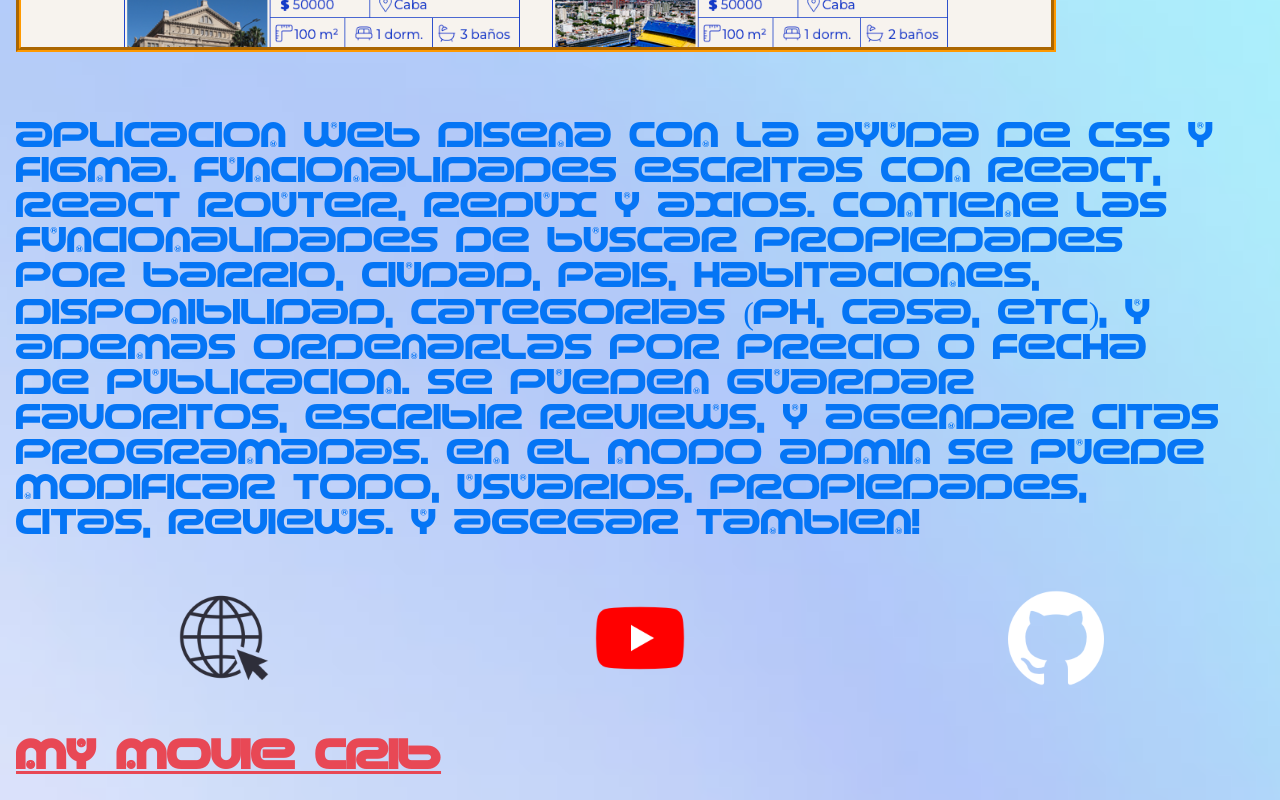
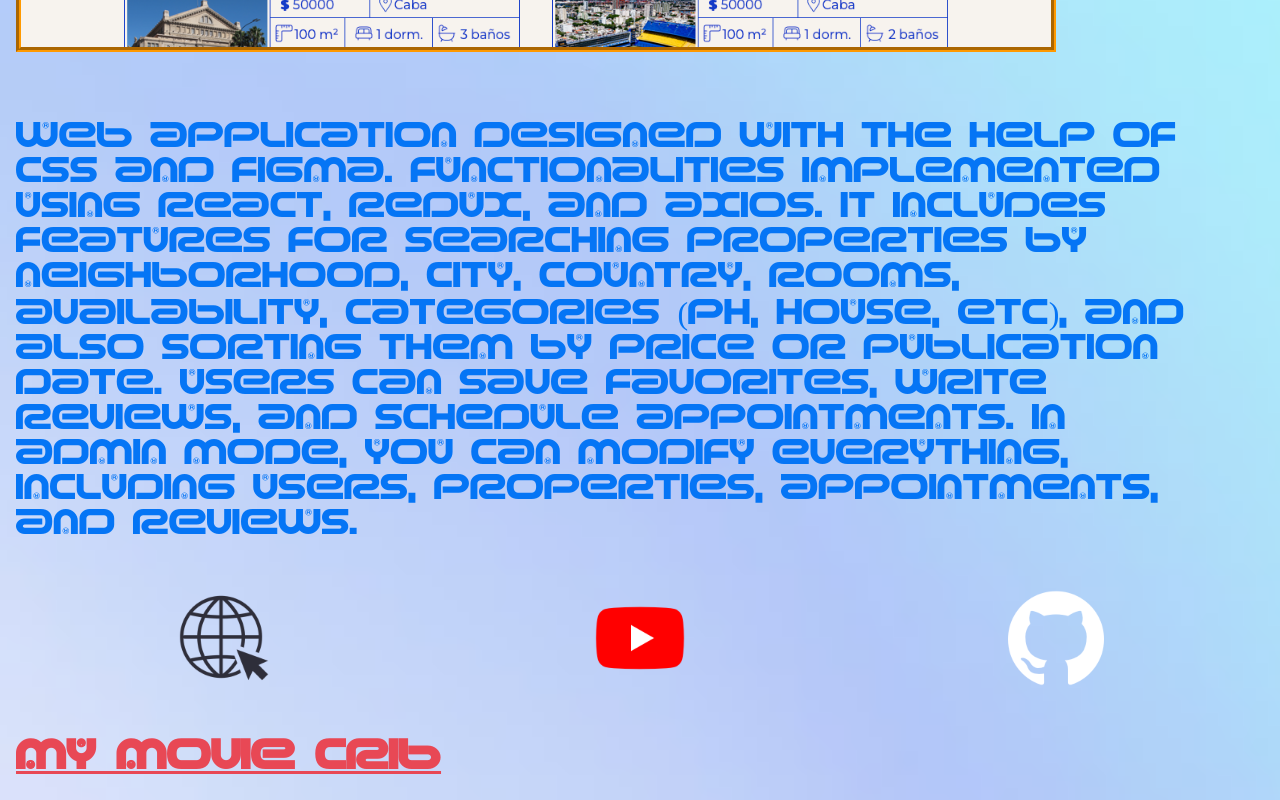
Before and after one commit to pibelanzallamas/brandon-portfolio, a React (Create React App) app: page /projects in a window 1280 px wide. Shown: the part 940-1740 px from the top of the page. Built offline with nearby package versions, Linux system fonts and the light colour scheme.

Commit message:
videos ok

```diff
--- a/src/components/Credits.jsx
+++ b/src/components/Credits.jsx
@@ -15,7 +15,7 @@ function Credits() {
       </div>
 
       <div className="button-inicio">
-        <a onClick={scrollToTop}>Inicio</a>
+        <a onClick={scrollToTop}>Top</a>
       </div>
     </div>
   );
--- a/src/components/Profile.jsx
+++ b/src/components/Profile.jsx
@@ -16,7 +16,7 @@ function Profile() {
             Born and rise in Argentina. I like design. I like innovation. I like
             exploring new fields. I like good products.
           </p>
-          <div className="project-title">techonlogies</div>
+          <div className="project-title">technologies</div>
           <ul className="lists">
             <li>NodeJs</li>
             <li>React</li>
--- a/src/components/Videos.jsx
+++ b/src/components/Videos.jsx
@@ -1,4 +1,5 @@
 import Credits from "./Credits";
+import projects from "../utils/MisProyectos";
 
 function Videos() {
   return (
@@ -6,6 +7,25 @@ function Videos() {
       <div className="content">
         <div id="videos" name="videos" className="title">
           <h1>videos</h1>
+          {projects.map((project) => {
+            return (
+              <>
+                <p className="project-title" key={project.id}>
+                  {project.name}
+                </p>
+                <iframe
+                  width="100%"
+                  height="auto"
+                  src="https://www.youtube.com/embed/yAHY14qSS8Y?si=yesp3E0Jl0I8-qza"
+                  title="YouTube video player"
+                  frameborder="0"
+                  allow="accelerometer; autoplay; clipboard-write; encrypted-media; gyroscope; picture-in-picture; web-share"
+                  allowfullscreen
+                  className="videos"
+                ></iframe>
+              </>
+            );
+          })}
         </div>
         <Credits />
       </div>
--- a/src/styles/App.css
+++ b/src/styles/App.css
@@ -73,57 +73,6 @@
   border: #ff9900 4px solid;
 }
 
-.profile-title {
-  padding: 1rem;
-  font-size: 1.5rem;
-  padding-top: 3rem;
-  padding-bottom: 1rem;
-}
-
-.profile-pic {
-  text-align: center;
-}
-.profile-pic img {
-  width: 45%;
-  height: 45%;
-  border-radius: 50%;
-  border: #ff9900 5px groove;
-}
-
-.profile-description {
-  padding-top: 0;
-  padding-left: 1rem;
-  padding-right: 1.5rem;
-  padding-bottom: 2rem;
-}
-
-.lists {
-  padding-left: 2rem;
-}
-
-.bio {
-  padding-left: 1rem;
-}
-
-@media (min-width: 700px) {
-  .profile-title {
-    text-decoration: underline;
-    font-size: 2rem;
-    padding-bottom: 3rem;
-  }
-  .profile-description {
-    font-size: 2rem;
-    padding-right: 3rem;
-  }
-  .profile-pic {
-    padding-left: 10rem;
-    padding-right: 10rem;
-    padding-bottom: 3rem;
-  }
-  .profile-pic img {
-    border: #ff9900 10px groove;
-  }
-}
 .project-title {
   font-size: 1.3rem;
   padding-top: 2rem;
@@ -195,6 +144,57 @@
     width: auto;
   }
 }
+.profile-title {
+  padding: 1rem;
+  font-size: 1.5rem;
+  padding-top: 3rem;
+  padding-bottom: 1rem;
+}
+
+.profile-pic {
+  text-align: center;
+}
+.profile-pic img {
+  width: 45%;
+  height: 45%;
+  border-radius: 50%;
+  border: #ff9900 5px groove;
+}
+
+.profile-description {
+  padding-top: 0;
+  padding-left: 1rem;
+  padding-right: 1.5rem;
+  padding-bottom: 2rem;
+}
+
+.lists {
+  padding-left: 2rem;
+}
+
+.bio {
+  padding-left: 1rem;
+}
+
+@media (min-width: 700px) {
+  .profile-title {
+    text-decoration: underline;
+    font-size: 2rem;
+    padding-bottom: 3rem;
+  }
+  .profile-description {
+    font-size: 2rem;
+    padding-right: 3rem;
+  }
+  .profile-pic {
+    padding-left: 10rem;
+    padding-right: 10rem;
+    padding-bottom: 3rem;
+  }
+  .profile-pic img {
+    border: #ff9900 10px groove;
+  }
+}
 .contact-links {
   font-size: 1.3rem;
   padding: 1rem;
--- a/src/styles/App.sass
+++ b/src/styles/App.sass
@@ -18,8 +18,9 @@ $red-crayola: #e84855ff
 
 @import "Navbar"
 @import "Home"
+@import "Projects"
+@import "Videos"
 @import "Profile"
-@import "Projects"
 @import "Contact"
 @import "Credits"
 
--- a/src/utils/MisProyectos.js
+++ b/src/utils/MisProyectos.js
@@ -6,17 +6,10 @@ const projects = [
     month: "sep",
     author: "Brandon Castillo",
     image: "/house-of-dev-image.png",
-    web: "www",
-    youtube: "youtube",
+    web: "https://house-of-dev-client.vercel.app",
+    youtube: "https://youtu.be/yAHY14qSS8Y",
     github: "https://github.com/pibelanzallamas/house-of-dev-client",
-    description: `Aplicación web diseña con la ayuda de Css y Figma.
-    Funcionalidades escritas con React, React Router, Redux y Axios.
-    Contiene las funcionalidades de buscar propiedades por barrio,
-    ciudad, pais, habitaciones, disponibilidad, categorias (PH, Casa,
-    etc), y ademas ordenarlas por precio o fecha de publicación. Se
-    pueden guardar favoritos, escribir reviews, y agendar citas
-    programadas. En el modo admin se puede modificar todo, usuarios,
-    propiedades, citas, reviews. Y agegar también!`,
+    description: `Web application designed with the help of CSS and Figma. Functionalities implemented using React, Redux, and Axios. It includes features for searching properties by neighborhood, city, country, rooms, availability, categories (PH, House, etc), and also sorting them by price or publication date. Users can save favorites, write reviews, and schedule appointments. In admin mode, you can modify everything, including users, properties, appointments, and reviews.`,
     tags: ["html", "css", "nodejs", "express", "postgres", "sql"],
   },
   {
@@ -29,8 +22,7 @@ const projects = [
     web: "",
     youtube: "youtube",
     github: "https://github.com/pibelanzallamas/26-checkpoint-TMDB",
-    description: `Motor principal de búsqueda de películas que permite marcar favoritos,
-    explorar las más populares, ver sus sitios web y más.`,
+    description: `Main movie search engine that allows you to bookmark favorites, explore the most popular ones, get their details, visit their websites, and more.`,
     tags: ["html", "css", "nodejs", "express", "postgres", "sql"],
   },
   {
@@ -43,8 +35,7 @@ const projects = [
     web: "https://pibelanzallamas.github.io/metalhead",
     youtube: "youtube",
     github: "https://github.com/pibelanzallamas/metalhead",
-    description: `Proyecto individual donde recopilo muchos de mis
-    videojuegos favoritos de la playstation 1 y sus canciones.`,
+    description: `Personal project of mine, that includes a mixtape of ps1 videogames screenshots, jungle and breakcore music and some 90s bands playing live.`,
     tags: ["html", "css", "nodejs", "express", "postgres", "sql"],
   },
   {
@@ -57,8 +48,7 @@ const projects = [
     web: "https://pibelanzallamas.github.io/sacrificialsuicide",
     youtube: "youtube",
     github: "https://github.com/pibelanzallamas/sacrificialsuicide",
-    description: `Pequeña aplicacion que te informa cuantos dias
-    llevas vivo en la tierra. No es eso importante?`,
+    description: `Little project that counts your days in this earth. It's in spanish.`,
     tags: ["html", "css", "nodejs", "express", "postgres", "sql"],
   },
 ];
```
Also changed, not shown: src/styles/Videos.sass (added), 1 other file (tests, documents, lock files or other folders).
